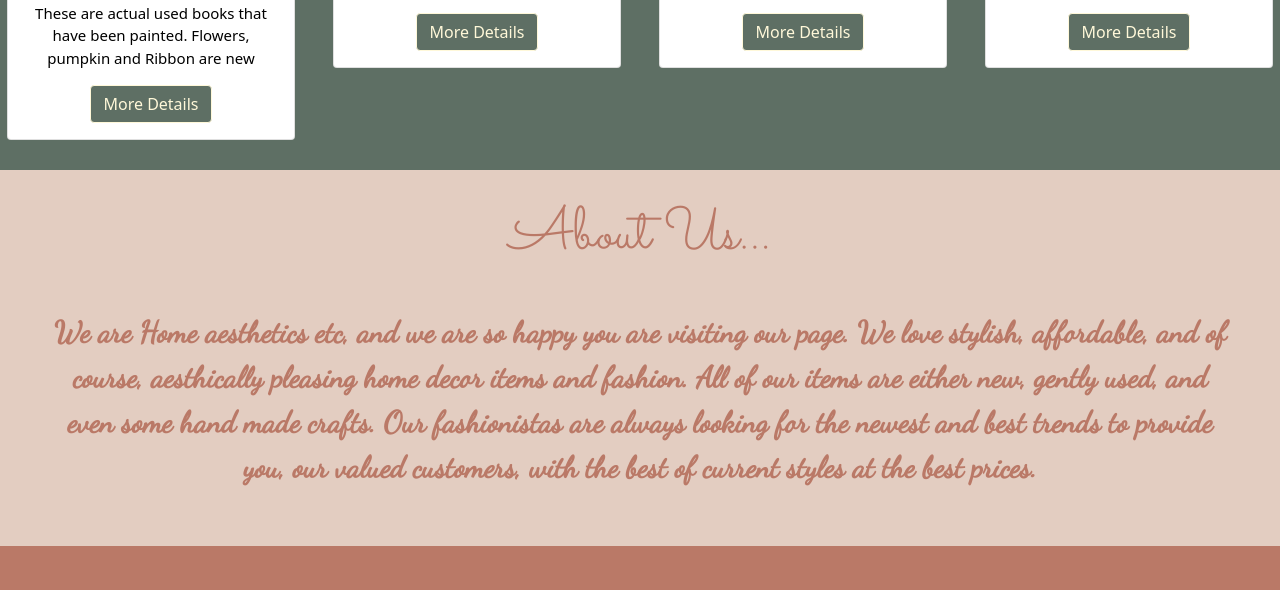
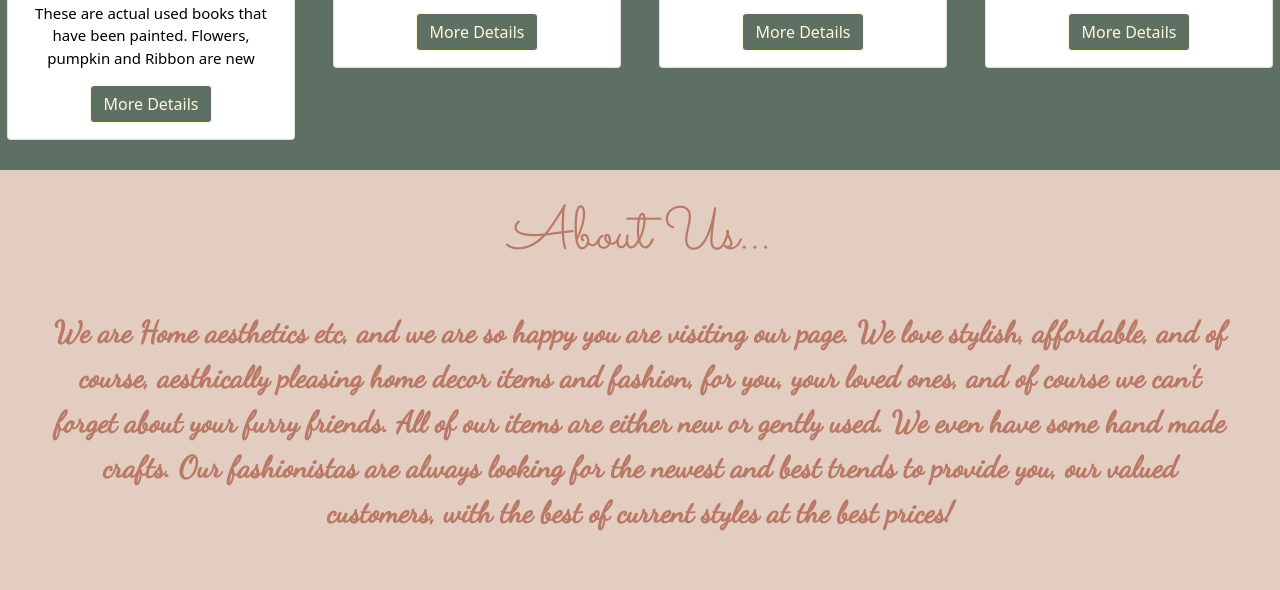
Before and after one commit to HectorDiazJr/RosyStore, a plain HTML site: page index.html in a window 1280 px wide. Shown: the part 3623-4213 px from the top of the page. Drawn offline with nearby package versions, Linux system fonts and the light colour scheme; a web font is replaced by a local one.

Commit message:
updated about us

```diff
--- a/index.html
+++ b/index.html
@@ -418,9 +418,12 @@
         <div class="col-lg-12" id="aboutUs">
           <h1>About Us...</h1>
           <p class="aboutUs">We are Home aesthetics etc, and we are so happy you are visiting our page. We love stylish,
-            affordable, and of course, aesthically pleasing home decor items and fashion. All of our items are either
-            new, gently used, and even some hand made crafts. Our fashionistas are always looking for the newest and
-            best trends to provide you, our valued customers, with the best of current styles at the best prices. </p>
+            affordable, and of course, aesthically pleasing home decor items and fashion, for you, your loved ones, and
+            of course we can't forget about your furry friends. All of our items are either
+            new or gently used. We even have some hand made crafts. Our fashionistas are always looking for the newest
+            and
+            best trends to provide you, our valued customers, with the best of current styles at the best prices!
+          </p>
         </div>
       </div>
 
```
